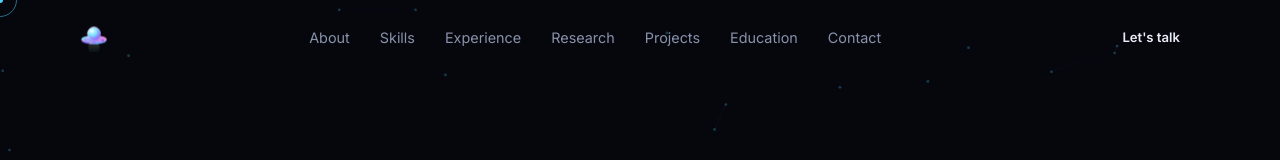
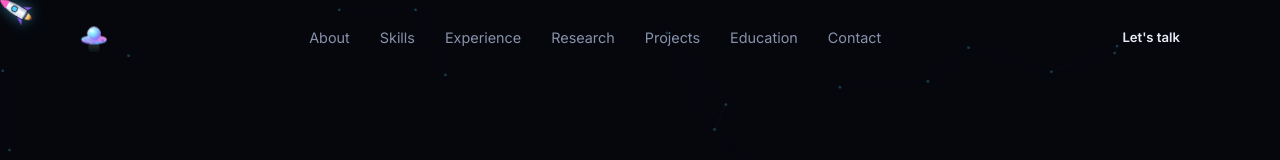
Before and after one commit to AdityaV-101/aditya-portfolio, a plain HTML site: page index.html in a window 1280 px wide. Both pictures are taken after a click on the button "Back to top". Shown: the top 160 px of the page. Drawn offline with Linux system fonts and the light colour scheme.

Commit message:
Replace cursor with rocket and exhaust fumes

```diff
--- a/css/style.css
+++ b/css/style.css
@@ -32,7 +32,7 @@ body {
 
 @media (max-width: 860px), (hover: none) and (pointer: coarse) {
   body { cursor: auto; }
-  .cursor-dot, .cursor-ring { display: none; }
+  .cursor-rocket, #rocket-fumes { display: none; }
 }
 
 h1, h2, h3 { font-family: var(--font-head); font-weight: 600; line-height: 1.15; }
@@ -55,30 +55,27 @@ img { max-width: 100%; display: block; }
   opacity: 0.5;
 }
 
-/* ---------- Custom cursor ---------- */
-.cursor-dot, .cursor-ring {
+/* ---------- Custom cursor (rocket) ---------- */
+.cursor-rocket {
   position: fixed;
   top: 0; left: 0;
+  width: 24px; height: 44px;
   pointer-events: none;
   z-index: 9999;
-  border-radius: 50%;
-  transform: translate(-50%, -50%);
+  transform-origin: 12px 0;
   will-change: transform;
+  filter: drop-shadow(0 0 6px rgba(79,209,255,0.45));
 }
-.cursor-dot {
-  width: 6px; height: 6px;
-  background: var(--cyan);
-  transition: opacity 0.2s;
-}
-.cursor-ring {
-  width: 34px; height: 34px;
-  border: 1px solid rgba(79,209,255,0.5);
-  transition: width 0.2s var(--ease), height 0.2s var(--ease), border-color 0.2s, background 0.2s;
-}
-.cursor-ring.active {
-  width: 54px; height: 54px;
-  background: rgba(79,209,255,0.08);
-  border-color: var(--violet);
+.cursor-rocket svg { display: block; overflow: visible; transform-origin: 12px 0; transition: transform 0.2s var(--ease); }
+.cursor-rocket.active svg { transform: scale(1.25); }
+.rk-flame { transform-origin: 12px 31px; animation: rk-flicker 0.12s ease-in-out infinite alternate; }
+@keyframes rk-flicker { from { transform: scaleY(0.85); } to { transform: scaleY(1.2); } }
+#rocket-fumes {
+  position: fixed;
+  inset: 0;
+  width: 100%; height: 100%;
+  pointer-events: none;
+  z-index: 9998;
 }
 
 /* ---------- Scroll progress ---------- */
--- a/index.html
+++ b/index.html
@@ -25,8 +25,30 @@
 <canvas id="bg-canvas" aria-hidden="true"></canvas>
 
 <!-- Custom cursor -->
-<div class="cursor-dot" id="cursor-dot"></div>
-<div class="cursor-ring" id="cursor-ring"></div>
+<canvas id="rocket-fumes" aria-hidden="true"></canvas>
+<div class="cursor-rocket" id="cursor-rocket" aria-hidden="true">
+  <svg viewBox="0 0 24 44" width="24" height="44">
+    <defs>
+      <linearGradient id="rkBody" x1="0" y1="0" x2="1" y2="0">
+        <stop offset="0%" stop-color="#cfd8ea" />
+        <stop offset="55%" stop-color="#ffffff" />
+        <stop offset="100%" stop-color="#9aa7c2" />
+      </linearGradient>
+      <linearGradient id="rkFlame" x1="0" y1="0" x2="0" y2="1">
+        <stop offset="0%" stop-color="#fff3b0" />
+        <stop offset="45%" stop-color="#ffb347" />
+        <stop offset="100%" stop-color="#ff5f2e" stop-opacity="0" />
+      </linearGradient>
+    </defs>
+    <path class="rk-flame" d="M8.5 31 Q12 46 15.5 31 Z" fill="url(#rkFlame)" />
+    <path d="M12 0 C17 7 18 16 17.5 29 L6.5 29 C6 16 7 7 12 0 Z" fill="url(#rkBody)" stroke="#0a0f1a" stroke-width="0.6" />
+    <path d="M12 0 C14.4 3.2 15.7 6.2 16.2 9 L7.8 9 C8.3 6.2 9.6 3.2 12 0 Z" fill="#ff5fc4" />
+    <circle cx="12" cy="17" r="3" fill="#4fd1ff" stroke="#0a0f1a" stroke-width="0.8" />
+    <path d="M6.5 22 L1 32 L6.5 29 Z" fill="#8b5cf6" stroke="#0a0f1a" stroke-width="0.5" />
+    <path d="M17.5 22 L23 32 L17.5 29 Z" fill="#8b5cf6" stroke="#0a0f1a" stroke-width="0.5" />
+    <rect x="8.5" y="29" width="7" height="2.2" rx="0.8" fill="#4a5470" />
+  </svg>
+</div>
 
 <!-- Scroll progress -->
 <div class="scroll-progress" id="scroll-progress"></div>
--- a/js/script.js
+++ b/js/script.js
@@ -63,26 +63,82 @@
     if (!reduceMotion) requestAnimationFrame(draw);
   })();
 
-  /* ---------------- Custom cursor ---------------- */
+  /* ---------------- Custom cursor: rocket with exhaust fumes ---------------- */
   if (!isTouch) {
-    const dot = document.getElementById('cursor-dot');
-    const ring = document.getElementById('cursor-ring');
-    let dotX = 0, dotY = 0, ringX = 0, ringY = 0;
+    const rocket = document.getElementById('cursor-rocket');
+    const fumeCanvas = document.getElementById('rocket-fumes');
+    const fctx = fumeCanvas.getContext('2d');
+    const ROCKET_LEN = 31;
+    let mx = -100, my = -100, px = -100, py = -100, angle = 0, targetAngle = 0, seen = false;
+    const puffs = [];
+
+    function sizeFumes() {
+      fumeCanvas.width = window.innerWidth;
+      fumeCanvas.height = window.innerHeight;
+    }
+    sizeFumes();
+    window.addEventListener('resize', sizeFumes);
+
     window.addEventListener('mousemove', e => {
-      dotX = e.clientX; dotY = e.clientY;
-      dot.style.transform = `translate(${dotX}px, ${dotY}px) translate(-50%,-50%)`;
+      mx = e.clientX; my = e.clientY;
+      if (!seen) { px = mx; py = my; seen = true; }
     });
+
+    function spawn(x, y, dirX, dirY, speed) {
+      const n = Math.min(4, 1 + Math.floor(speed / 8));
+      for (let i = 0; i < n; i++) {
+        const spread = 0.7;
+        const vx = -dirX * (0.6 + Math.random() * 1.2) + (Math.random() - 0.5) * spread;
+        const vy = -dirY * (0.6 + Math.random() * 1.2) + (Math.random() - 0.5) * spread;
+        puffs.push({
+          x: x + (Math.random() - 0.5) * 4, y: y + (Math.random() - 0.5) * 4,
+          vx, vy, r: 2 + Math.random() * 3, life: 0, max: 28 + Math.random() * 20
+        });
+      }
+    }
+
     function raf() {
-      ringX += (dotX - ringX) * 0.18;
-      ringY += (dotY - ringY) * 0.18;
-      ring.style.transform = `translate(${ringX}px, ${ringY}px) translate(-50%,-50%)`;
+      const dx = mx - px, dy = my - py;
+      const speed = Math.hypot(dx, dy);
+      if (speed > 1.5) {
+        targetAngle = Math.atan2(dy, dx) + Math.PI / 2;
+      }
+      let diff = targetAngle - angle;
+      diff = Math.atan2(Math.sin(diff), Math.cos(diff));
+      angle += diff * 0.22;
+      rocket.style.transform = `translate(${mx - 12}px, ${my}px) rotate(${angle}rad)`;
+
+      if (!reduceMotion && speed > 1.5) {
+        const hx = Math.sin(angle), hy = -Math.cos(angle);
+        spawn(mx - hx * (ROCKET_LEN + 4), my - hy * (ROCKET_LEN + 4), hx, hy, speed);
+      }
+      px = mx; py = my;
+
+      fctx.clearRect(0, 0, fumeCanvas.width, fumeCanvas.height);
+      for (let i = puffs.length - 1; i >= 0; i--) {
+        const p = puffs[i];
+        p.life++;
+        if (p.life >= p.max) { puffs.splice(i, 1); continue; }
+        p.x += p.vx; p.y += p.vy;
+        p.vx *= 0.96; p.vy *= 0.96;
+        const t = p.life / p.max;
+        const radius = p.r * (1 + t * 2.2);
+        const alpha = (1 - t) * 0.55;
+        const g = Math.round(210 - t * 110);
+        const b = Math.round(90 + t * 90);
+        const rch = Math.round(255 - t * 80);
+        fctx.beginPath();
+        fctx.fillStyle = `rgba(${rch},${g},${b},${alpha})`;
+        fctx.arc(p.x, p.y, radius, 0, Math.PI * 2);
+        fctx.fill();
+      }
       requestAnimationFrame(raf);
     }
     requestAnimationFrame(raf);
 
     document.querySelectorAll('a, button, .tilt-card').forEach(el => {
-      el.addEventListener('mouseenter', () => ring.classList.add('active'));
-      el.addEventListener('mouseleave', () => ring.classList.remove('active'));
+      el.addEventListener('mouseenter', () => rocket.classList.add('active'));
+      el.addEventListener('mouseleave', () => rocket.classList.remove('active'));
     });
   }
 
```
